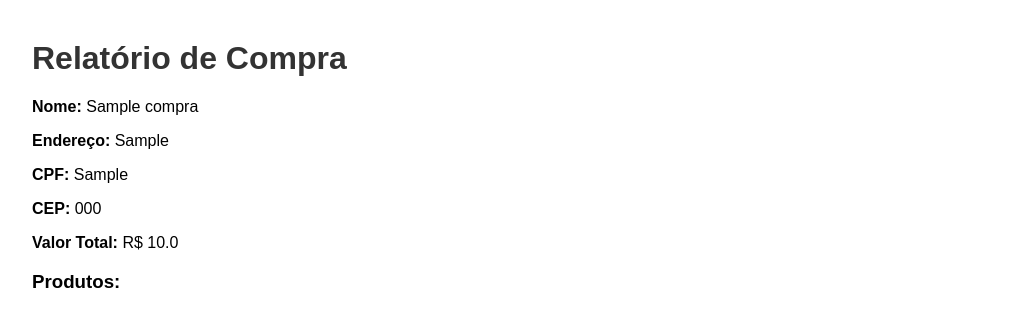
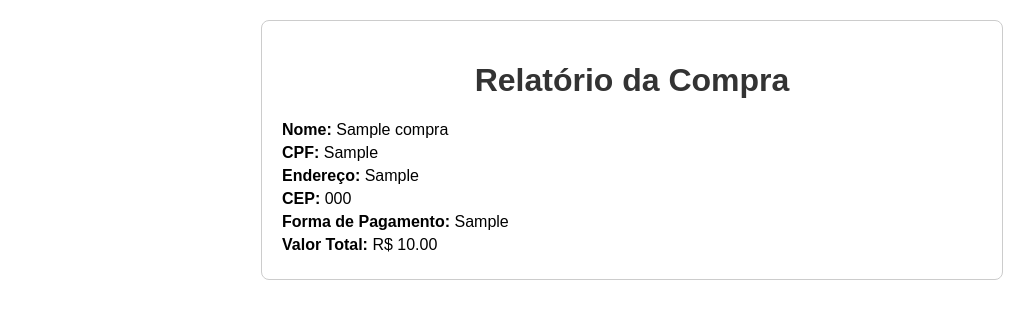
Before and after one commit to cezaradts/alfa-drones-flask, a Flask app: page /relatorio/1 in a window 1280 px wide. Shown: the top 327 px of the page, without its empty margins (8-1042 px from the left). Run offline with Flask 3, Linux system fonts and the light colour scheme; tables that the repository leaves empty hold one stand-in row (values such as "Sample post").

Commit message:
Update relatorio.html

```diff
--- a/templates/relatorio.html
+++ b/templates/relatorio.html
@@ -4,33 +4,25 @@
   <meta charset="UTF-8">
   <title>Relatório de Compra</title>
   <style>
-    body {
-      font-family: Arial, sans-serif;
-      margin: 40px;
-    }
-    h1 {
-      color: #333;
-    }
-    ul {
-      margin-top: 10px;
-    }
-    li {
-      margin-bottom: 5px;
-    }
+    body { font-family: Arial, sans-serif; margin: 20px; }
+    h1 { color: #333; }
+    .dados-compra { margin-top: 20px; }
+    .dados-compra p { margin: 5px 0; }
+    .container { max-width: 700px; margin: auto; padding: 20px; border: 1px solid #ccc; border-radius: 8px; }
+    .titulo { text-align: center; }
   </style>
 </head>
 <body>
-  <h1>Relatório de Compra</h1>
-  <p><strong>Nome:</strong> {{ compra.nome_completo }}</p>
-  <p><strong>Endereço:</strong> {{ compra.endereco }}</p>
-  <p><strong>CPF:</strong> {{ compra.cpf }}</p>
-  <p><strong>CEP:</strong> {{ compra.cep }}</p>
-  <p><strong>Valor Total:</strong> R$ {{ compra.valor_total }}</p>
-  <h3>Produtos:</h3>
-  <ul>
-    {% for item in produtos %}
-      <li>{{ item }}</li>
-    {% endfor %}
-  </ul>
+  <div class="container">
+    <h1 class="titulo">Relatório da Compra</h1>
+    <div class="dados-compra">
+      <p><strong>Nome:</strong> {{ compra.nome_completo }}</p>
+      <p><strong>CPF:</strong> {{ compra.cpf }}</p>
+      <p><strong>Endereço:</strong> {{ compra.endereco }}</p>
+      <p><strong>CEP:</strong> {{ compra.cep }}</p>
+      <p><strong>Forma de Pagamento:</strong> {{ compra.forma_pagamento }}</p>
+      <p><strong>Valor Total:</strong> R$ {{ '%.2f' % compra.valor_total }}</p>
+    </div>
+  </div>
 </body>
 </html>
```
